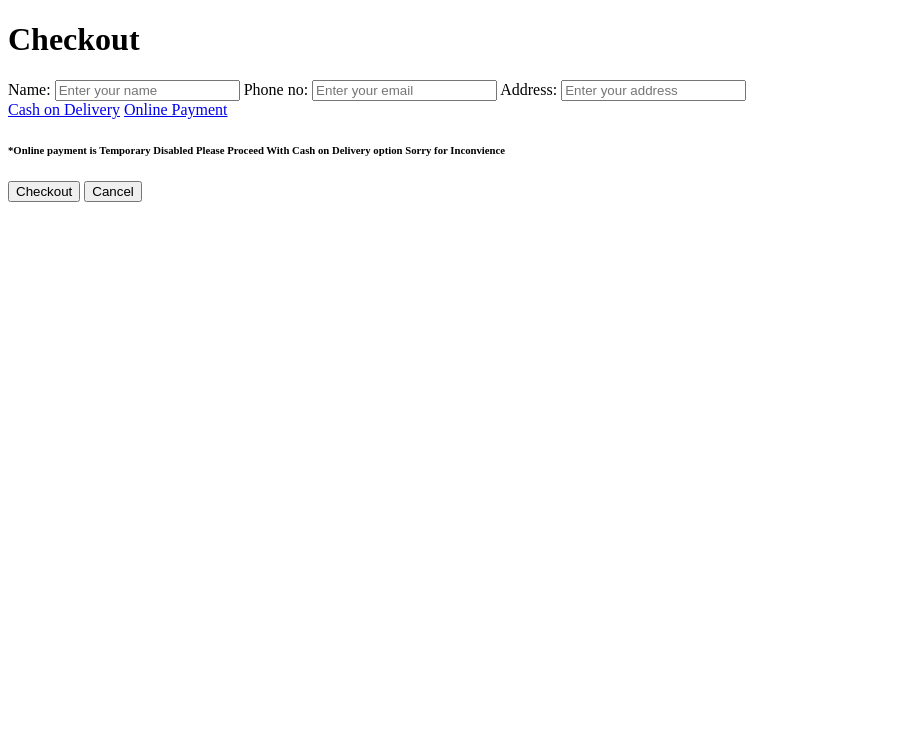
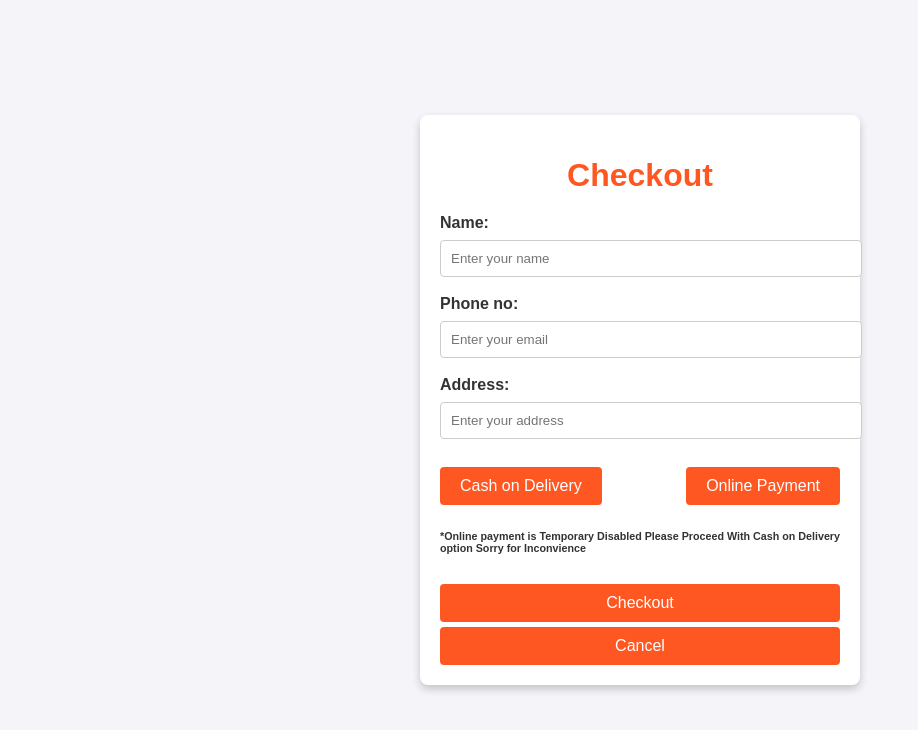
Before and after one commit to Mediwateyash/ShoppingCart, a plain HTML site: page Checkout.html in a window 1280 px wide. Shown: the whole page, without its empty margins (0-918 px from the left). Drawn offline with Linux system fonts and the light colour scheme.

Commit message:
css linked

```diff
--- a/Checkout.html
+++ b/Checkout.html
@@ -4,7 +4,7 @@
     <meta charset="UTF-8">
     <meta name="viewport" content="width=device-width, initial-scale=1.0">
     <title>Checkout</title>
-    <link rel="stylesheet" href="">
+    <link rel="stylesheet" href="/ShoppingCart/checkout.css">
 
 </head>
 <body>
```
